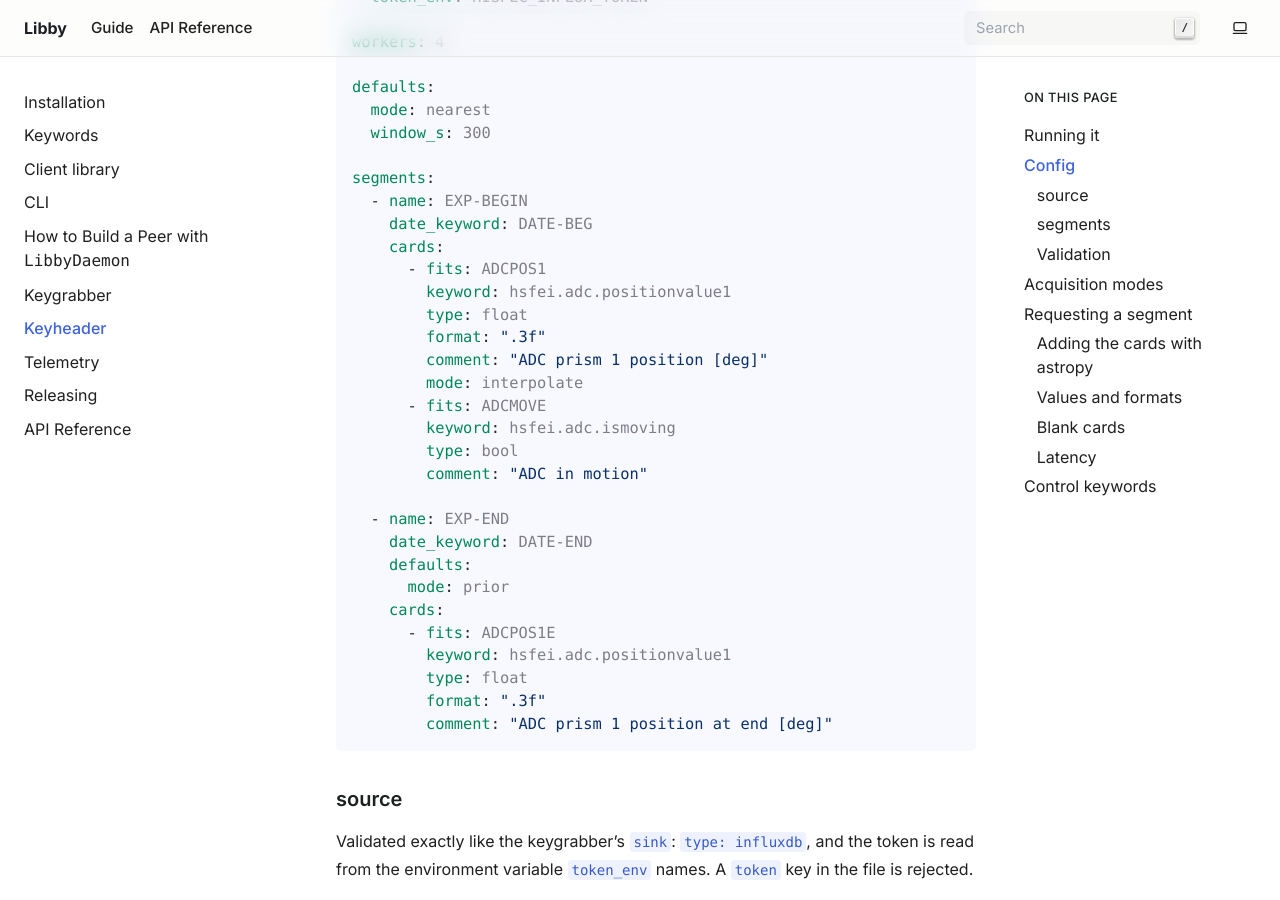
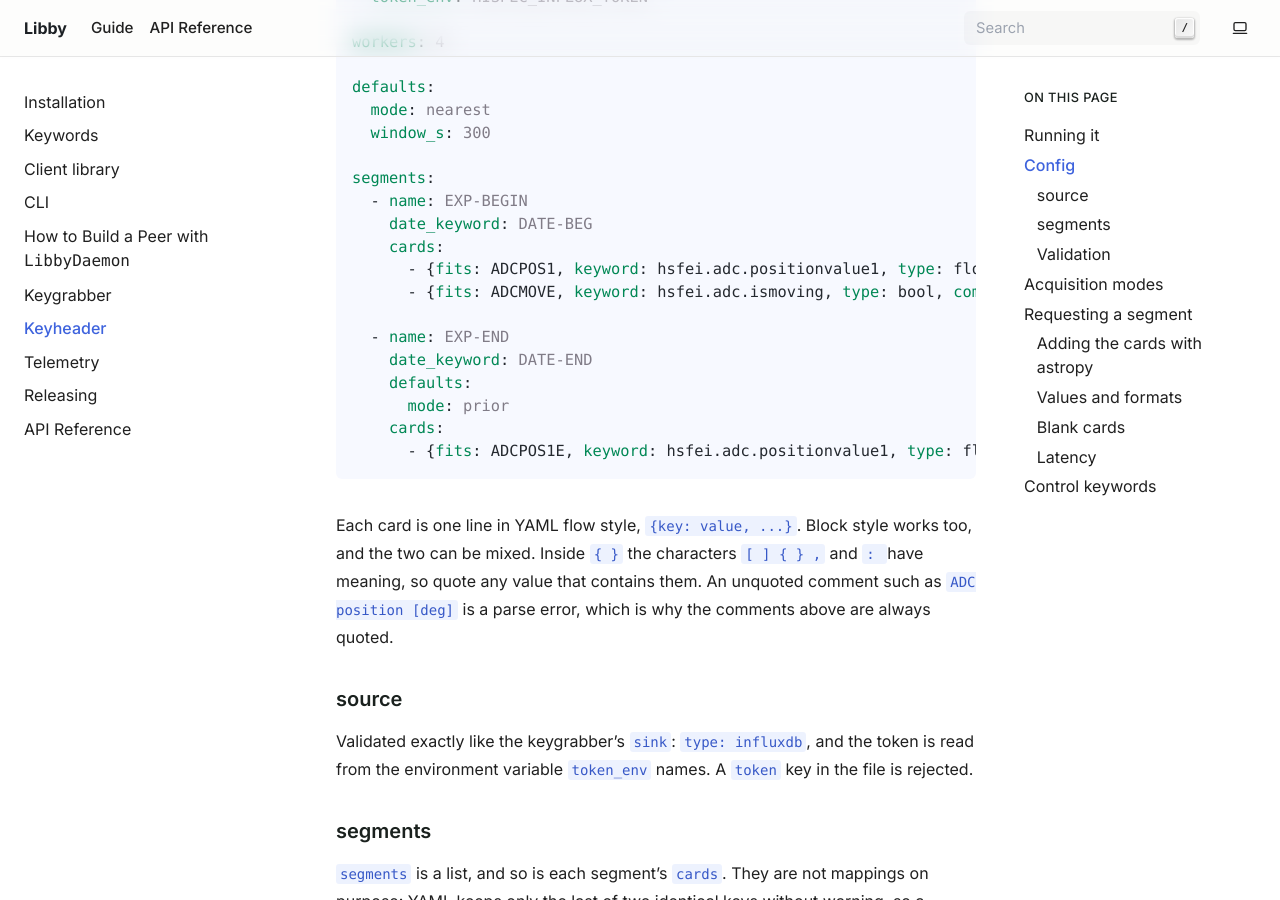
Before and after one commit to CaltechOpticalObservatories/libby, a Sphinx documentation site: the page built from docs/source/keyheader.md, in a window 1280 px wide and 900 px high, scrolled down 1163 px. Built offline with Sphinx 7.4.7, drawn with Linux system fonts in a browser that asks for light colours.

Commit message:
Update keyheader.md to include one-line examples

````diff
--- a/docs/source/keyheader.md
+++ b/docs/source/keyheader.md
@@ -52,28 +52,22 @@ segments:
   - name: EXP-BEGIN
     date_keyword: DATE-BEG
     cards:
-      - fits: ADCPOS1
-        keyword: hsfei.adc.positionvalue1
-        type: float
-        format: ".3f"
-        comment: "ADC prism 1 position [deg]"
-        mode: interpolate
-      - fits: ADCMOVE
-        keyword: hsfei.adc.ismoving
-        type: bool
-        comment: "ADC in motion"
+      - {fits: ADCPOS1, keyword: hsfei.adc.positionvalue1, type: float, format: ".3f", comment: "ADC prism 1 position [deg]", mode: interpolate}
+      - {fits: ADCMOVE, keyword: hsfei.adc.ismoving, type: bool, comment: "ADC in motion"}
 
   - name: EXP-END
     date_keyword: DATE-END
     defaults:
       mode: prior
     cards:
-      - fits: ADCPOS1E
-        keyword: hsfei.adc.positionvalue1
-        type: float
-        format: ".3f"
-        comment: "ADC prism 1 position at end [deg]"
+      - {fits: ADCPOS1E, keyword: hsfei.adc.positionvalue1, type: float, format: ".3f", comment: "ADC prism 1 position at end [deg]"}
 ```
+
+Each card is one line in YAML flow style, `{key: value, ...}`. Block style
+works too, and the two can be mixed. Inside `{ }` the characters `[ ] { } ,`
+and `: ` have meaning, so quote any value that contains them. An unquoted
+comment such as `ADC position [deg]` is a parse error, which is why the
+comments above are always quoted.
 
 ### source
 
````
